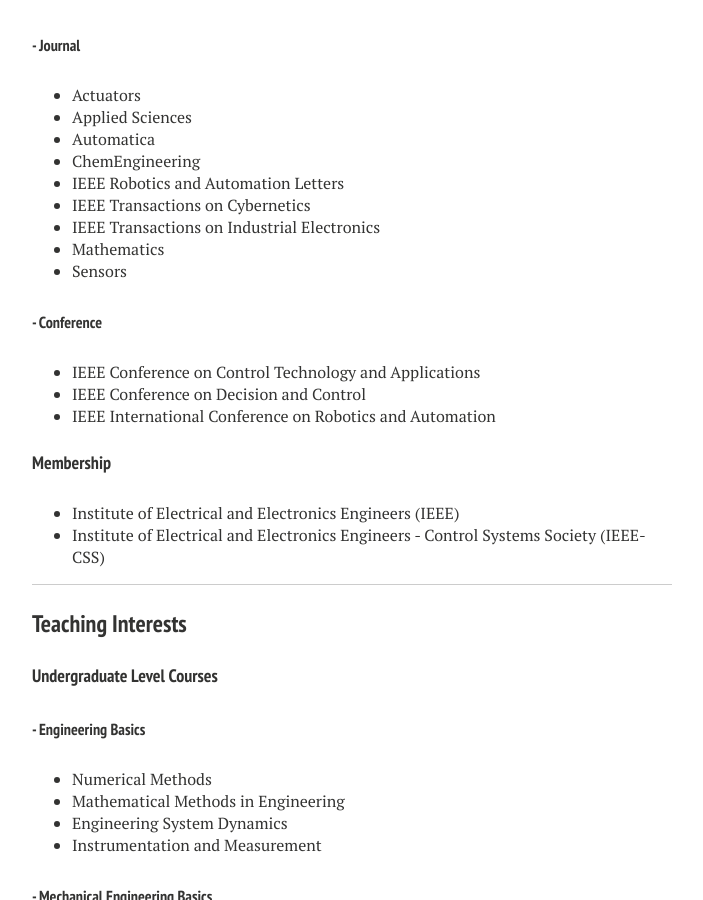
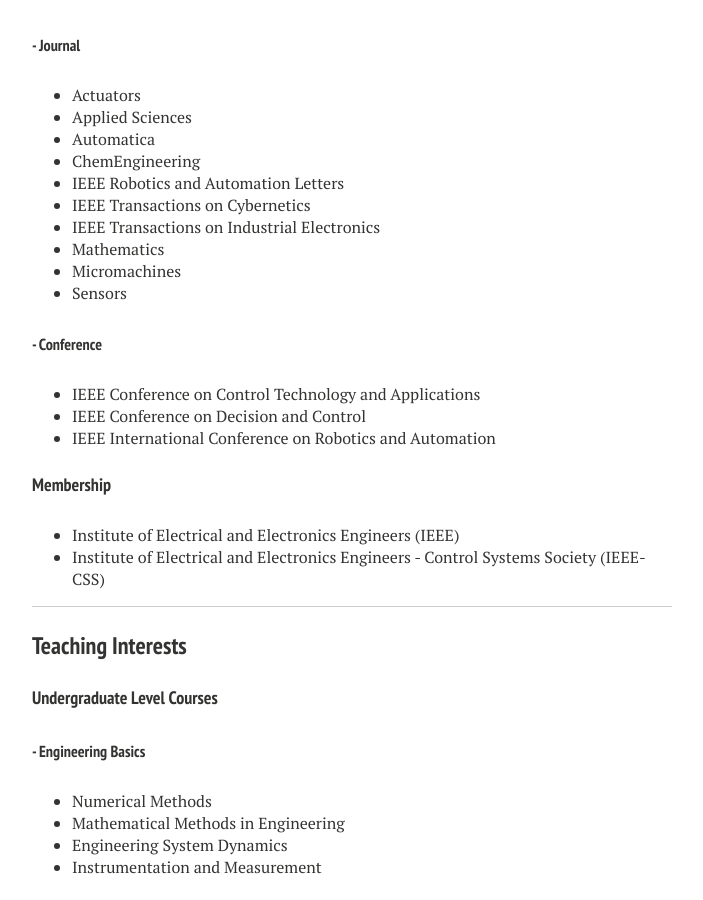
Before and after one commit to liutairan/liutairan.github.io, a Jekyll site: the page built from cv.md, in a window 1280 px wide and 900 px high, scrolled down 2566 px. Shown: the whole window, without its empty margins (288-991 px from the left). Built offline with Jekyll 4.4.1, drawn with Linux system fonts in a browser that asks for light colours; nearby versions of some CDN libraries.

Commit message:
Update cv.md

```diff
--- a/cv.md
+++ b/cv.md
@@ -112,6 +112,7 @@
 * IEEE Transactions on Cybernetics
 * IEEE Transactions on Industrial Electronics
 * Mathematics
+* Micromachines
 * Sensors
 
 ##### - Conference
```
